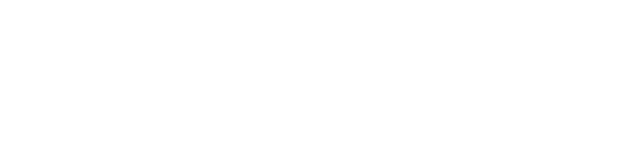
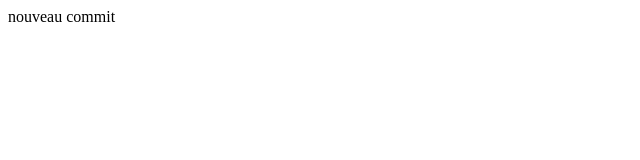
Before and after one commit to CodageEcole/demogit, a plain HTML site: page index.html in a window 1280 px wide. Shown: the whole page, without its empty margins (0-640 px from the left). Drawn offline with Linux system fonts and the light colour scheme.

Commit message:
ajout d'une div

```diff
--- a/index.html
+++ b/index.html
@@ -7,5 +7,6 @@
     <title>Démonstration GIT</title>
 </head>
 <body>
+    <div class="avion">nouveau commit</div>
 </body>
 </html>
```
